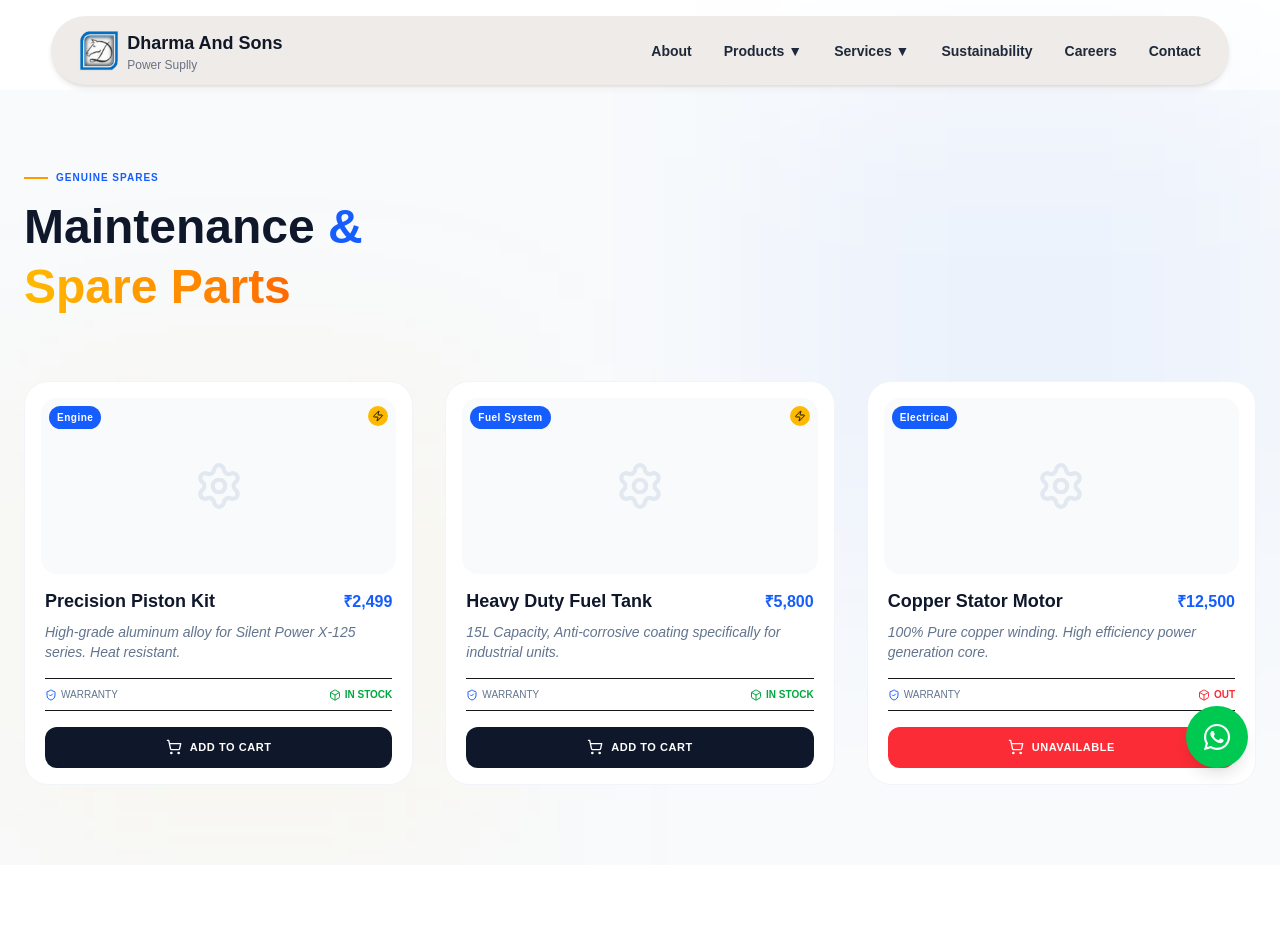
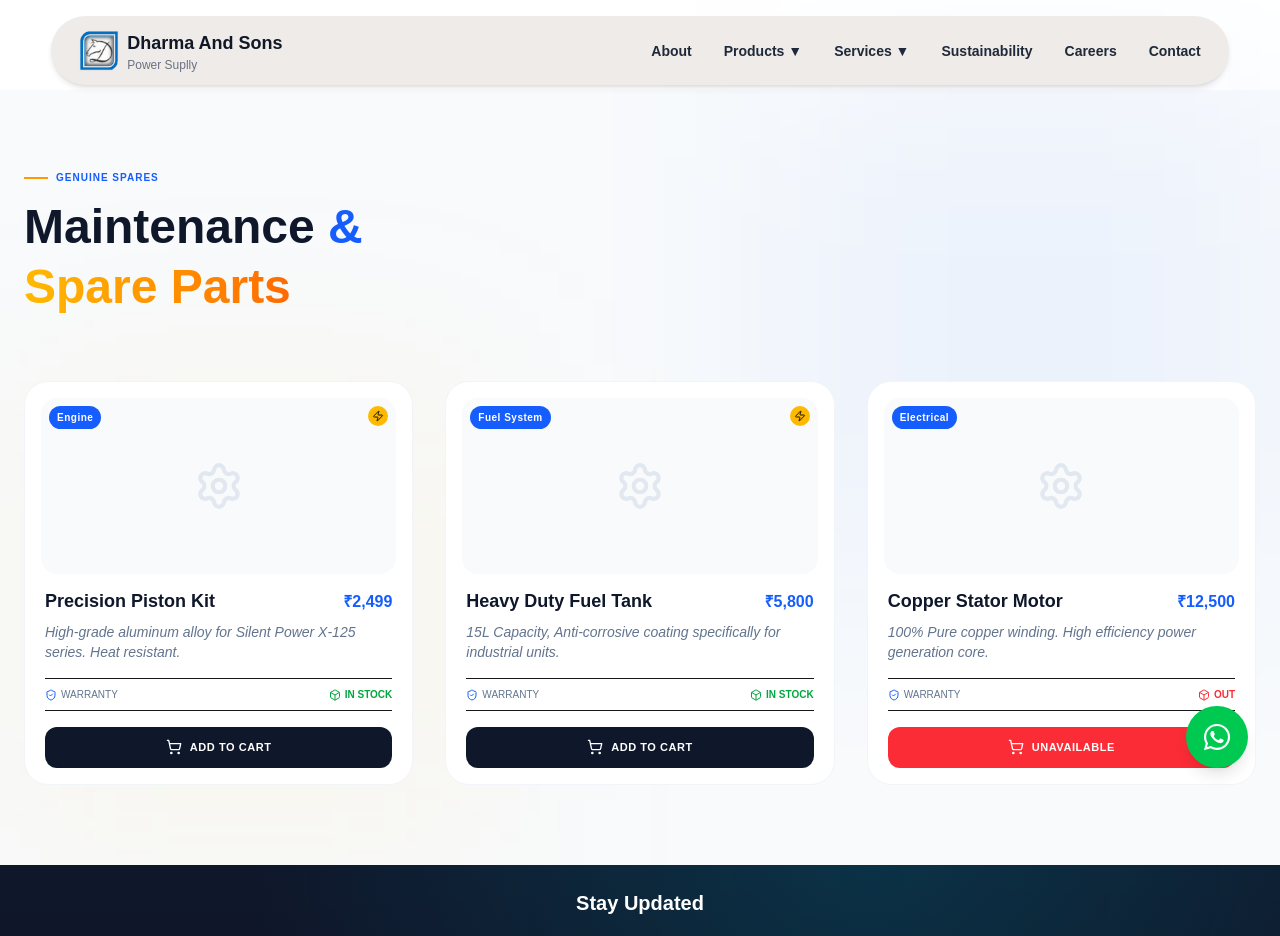
Before and after one commit to Nimit78/DharmaAndSonsPowerSupply, a Next.js app in the folder DharmaAndSonsPowerSupply/frontend/: page /products in a window 1280 px wide. Shown: the top 936 px of the page. Before the commit the page ends 865 px from the top, so only its background shows below. Built offline with nearby package versions, Linux system fonts and the light colour scheme.

Commit message:
small ui update

```diff
--- a/DharmaAndSonsPowerSupply/frontend/app/layout.tsx
+++ b/DharmaAndSonsPowerSupply/frontend/app/layout.tsx
@@ -3,6 +3,7 @@ import { Geist, Geist_Mono } from "next/font/google";
 import "./globals.css";
 import Header from "@/components/Header"; // 👈 ADD THIS
 import { Whatsapp } from "@/CommonUi/WhatsApp";
+import Footer from "@/components/Footer";
 
 const geistSans = Geist({
   variable: "--font-geist-sans",
@@ -38,9 +39,9 @@ export default function RootLayout({
         {/* ✅ Main Content (NO OVERLAP FIX) */}
         <main className="pt-[90px]">
           {children}
-          <Whatsapp/>
+          <Whatsapp />
         </main>
-
+        <Footer />
       </body>
     </html>
   );
--- a/DharmaAndSonsPowerSupply/frontend/app/page.tsx
+++ b/DharmaAndSonsPowerSupply/frontend/app/page.tsx
@@ -8,7 +8,6 @@ import IndustriesSection from "@/components/Industries";
 import PartnerSlider from "@/components/PartnerSlider";
 import LatestArticles from "@/components/LatestArtical";
 import ContactSection from "@/components/ContactSection";
-import Footer from "@/components/Footer";
 
 export default function Home() {
   return (
@@ -22,7 +21,6 @@ export default function Home() {
    <PartnerSlider/>
    <LatestArticles/>
    <ContactSection/>
-   <Footer/>
    </>
   );
 }
```
